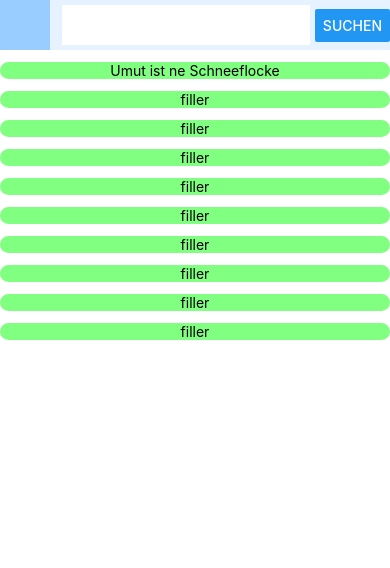
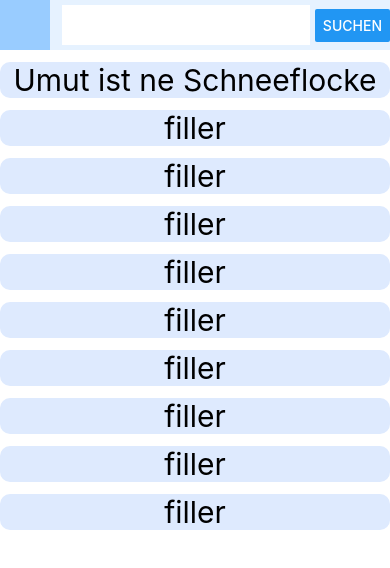
Before and after one commit to KingRebo38/WeatherApp_ReactNative, a React Native app: screen / in a window 390 px wide. Shown: the top 568 px of the page. Built offline with nearby package versions, Linux system fonts and the light colour scheme; no server answers.

Commit message:
UI elements erweitert und korrigiert

```diff
--- a/ui_elements/Menu.js
+++ b/ui_elements/Menu.js
@@ -12,14 +12,14 @@ import {View, Text, Button, TextInput, StyleSheet, Image} from 'react-native';
 export default class Menu extends Component {
 
     onPress = () => {
-        //placeholder
+        //placeholder for Michi
     };
 
     render() {
         return (
                 <View style={styles.menu}>
                     <View style={styles.burger}></View>
-                    <TextInput style={styles.searchbar}/>
+                    <TextInput style={styles.searchbar} id='idSearch'/>
                     <Button title={'Suchen'} onPress={this.onPress}>
                     </Button>
                 </View>
--- a/ui_elements/Weatherobject.js
+++ b/ui_elements/Weatherobject.js
@@ -2,9 +2,10 @@ import React from 'react';
 import {View, Text, StyleSheet} from 'react-native';
 
 const Weatherobject = props => {
+
   return (
     <View style={styles.container}>
-      <Text>{props.text}</Text>
+      <Text style={styles.weathertext}>{props.text}</Text>
     </View>
   );
 };
@@ -14,7 +15,10 @@ const styles = StyleSheet.create({
     borderRadius: 10,
     marginTop: 12,
     alignItems: 'center',
-    backgroundColor: '#80ff80',
+    backgroundColor: '#deeafe',
   },
+  weathertext: {
+    fontSize: 30,
+  }
 });
 export default Weatherobject;
```
Also changed, not shown: ui_elements/PocketView.js (added, +25 -0 lines), ui_elements/Unbenannt.png (added).
